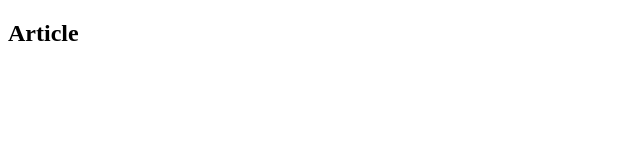
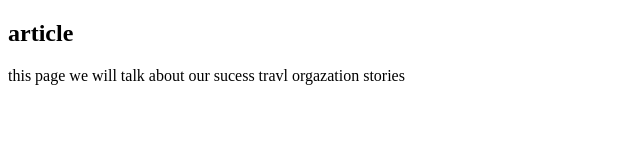
Before and after one commit to ArezoH/arezo-diana-project, a plain HTML site: page article.html in a window 1280 px wide. Shown: the whole page, without its empty margins (0-640 px from the left). Drawn offline with Linux system fonts and the light colour scheme.

Commit message:
Los continidos

```diff
--- a/article.html
+++ b/article.html
@@ -6,6 +6,7 @@
     <title>article</title>
 </head>
 <body>
-    <h2>Article</h2>
+    <h2>article </h2>
+    <p>this page we will talk about our sucess travl orgazation stories</p>
 </body>
 </html>
```
Also changed, not shown: index.html (+1 -0 lines).
